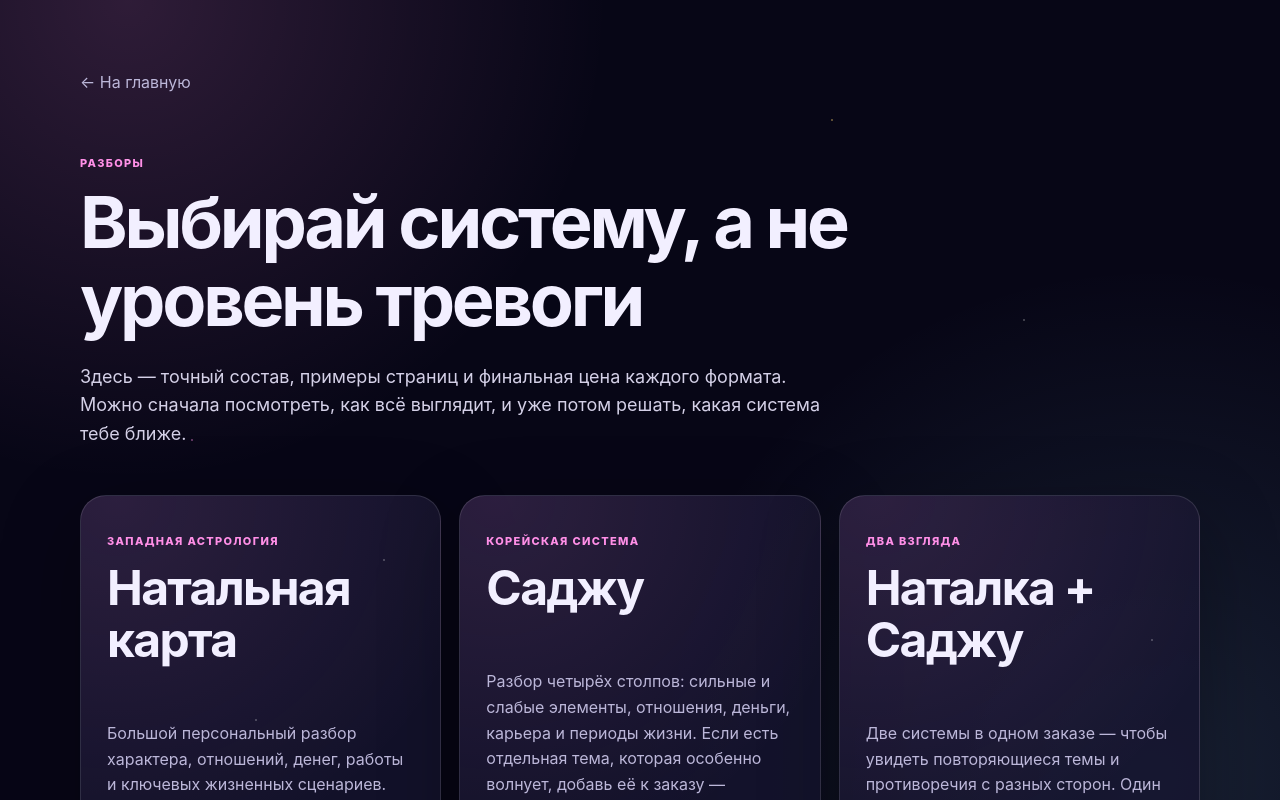
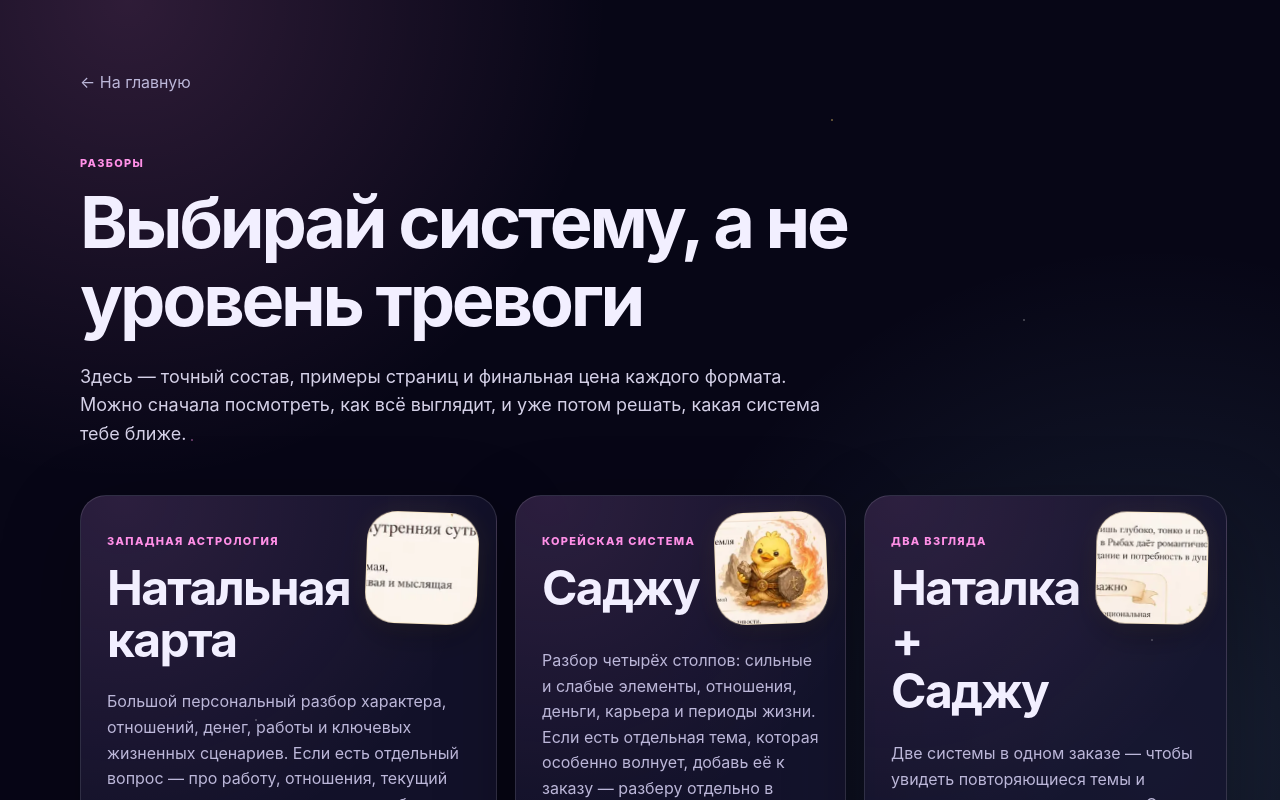
Before and after one commit to baltutis02-crypto/utochki-sudby, a Next.js app: page /razbory in a window 1280 px wide. Shown: the top 800 px of the page. Built offline with nearby package versions, Linux system fonts and the light colour scheme.

Commit message:
Place reading duck mascots in product sections

```diff
--- /dev/null
+++ b/app/duck-mascots.css
@@ -0,0 +1,105 @@
+/* Product mascots from the visual language of the reading books */
+.service-card-head {
+  display: flex;
+  align-items: flex-start;
+  justify-content: space-between;
+  gap: 16px;
+  margin-bottom: 8px;
+}
+
+.service-card-head > div:first-child {
+  min-width: 0;
+}
+
+.service-card-head h2 {
+  margin-bottom: 0;
+}
+
+.service-duck {
+  flex: 0 0 112px;
+  width: 112px;
+  height: 112px;
+  margin: -10px -8px 0 0;
+  overflow: hidden;
+  border: 1px solid rgba(255, 216, 111, .25);
+  border-radius: 30px;
+  background: #f8eee8;
+  box-shadow: 0 15px 34px rgba(0,0,0,.22), 0 0 26px rgba(255,216,111,.08);
+  transform: rotate(2deg);
+}
+
+.service-duck img {
+  display: block;
+  width: 100%;
+  height: 100%;
+  object-fit: cover;
+}
+
+.service-duck-saju { transform: rotate(-2deg); }
+.service-duck-combo { transform: rotate(1deg); }
+.service-duck-konkretnyy-vopros {
+  flex-basis: 122px;
+  width: 122px;
+  height: 122px;
+  transform: rotate(-1deg);
+}
+
+.service-card:hover .service-duck {
+  border-color: rgba(255,216,111,.5);
+  box-shadow: 0 18px 38px rgba(0,0,0,.28), 0 0 34px rgba(255,216,111,.13);
+}
+
+.service-title-with-duck {
+  display: flex;
+  align-items: center;
+  gap: 18px;
+  margin-bottom: 24px;
+}
+
+.service-title-with-duck h1 {
+  margin-bottom: 0;
+}
+
+.service-hero-duck {
+  flex: 0 0 124px;
+  width: 124px;
+  height: 124px;
+  object-fit: cover;
+  overflow: hidden;
+  border: 1px solid rgba(255,216,111,.28);
+  border-radius: 32px;
+  background: #f8eee8;
+  box-shadow: 0 18px 38px rgba(0,0,0,.24), 0 0 30px rgba(255,216,111,.1);
+  transform: rotate(2deg);
+}
+
+@media (max-width: 620px) {
+  .service-card-head { gap: 10px; }
+
+  .service-duck {
+    flex-basis: 92px;
+    width: 92px;
+    height: 92px;
+    margin-right: -6px;
+    border-radius: 24px;
+  }
+
+  .service-duck-konkretnyy-vopros {
+    flex-basis: 96px;
+    width: 96px;
+    height: 96px;
+  }
+
+  .service-title-with-duck {
+    align-items: flex-start;
+    gap: 12px;
+    margin-bottom: 20px;
+  }
+
+  .service-hero-duck {
+    flex-basis: 88px;
+    width: 88px;
+    height: 88px;
+    border-radius: 22px;
+  }
+}
--- a/app/layout.tsx
+++ b/app/layout.tsx
@@ -1,5 +1,6 @@
 import type { Metadata } from "next";
 import "./globals.css";
+import "./duck-mascots.css";
 
 export const metadata: Metadata = {
   title: {
--- a/app/razbory/page.tsx
+++ b/app/razbory/page.tsx
@@ -1,8 +1,28 @@
+import Image from "next/image";
 import Link from "next/link";
 import { services } from "@/lib/site";
 import { NatalVenusSample, NatalCareerSample, SajuEnergySample, SajuMoneySample } from "@/components/ReadingSamples";
 
 export const metadata = { title: "Разборы" };
+
+const serviceDucks: Record<string, { src: string; alt: string }> = {
+  "natalnaya-karta": {
+    src: "/ducks/natal-duck.webp",
+    alt: "Утёнок с телескопом и символом Водолея для Натальной карты",
+  },
+  saju: {
+    src: "/ducks/saju-duck.webp",
+    alt: "Утёнок со стихиями для Саджу",
+  },
+  combo: {
+    src: "/ducks/combo-ducks.webp",
+    alt: "Два утёнка вместе для Наталки и Саджу",
+  },
+  "konkretnyy-vopros": {
+    src: "/ducks/question-duck.webp",
+    alt: "Утёнок с лупой для конкретного вопроса",
+  },
+};
 
 export default function ReadingsPage() {
   return (
@@ -18,8 +38,20 @@ export default function ReadingsPage() {
       <div className="cards three reading-grid">
         {services.map((service) => (
           <article className={`service-card ${service.slug === "konkretnyy-vopros" ? "question-card" : ""}`} key={service.slug}>
-            <p className="eyebrow">{service.eyebrow}</p>
-            <h2>{service.title}</h2>
+            <div className="service-card-head">
+              <div>
+                <p className="eyebrow">{service.eyebrow}</p>
+                <h2>{service.title}</h2>
+              </div>
+              <div className={`service-duck service-duck-${service.slug}`}>
+                <Image
+                  src={serviceDucks[service.slug].src}
+                  width={200}
+                  height={200}
+                  alt={serviceDucks[service.slug].alt}
+                />
+              </div>
+            </div>
             <p>{service.description}</p>
             <div className="card-bottom">
               <strong>{service.price}</strong>
```
Also changed, not shown: app/razbory/konkretnyy-vopros/page.tsx (+11 -1 lines), app/razbory/natalnaya-karta/page.tsx (+11 -1 lines), app/razbory/saju/page.tsx (+11 -1 lines).
